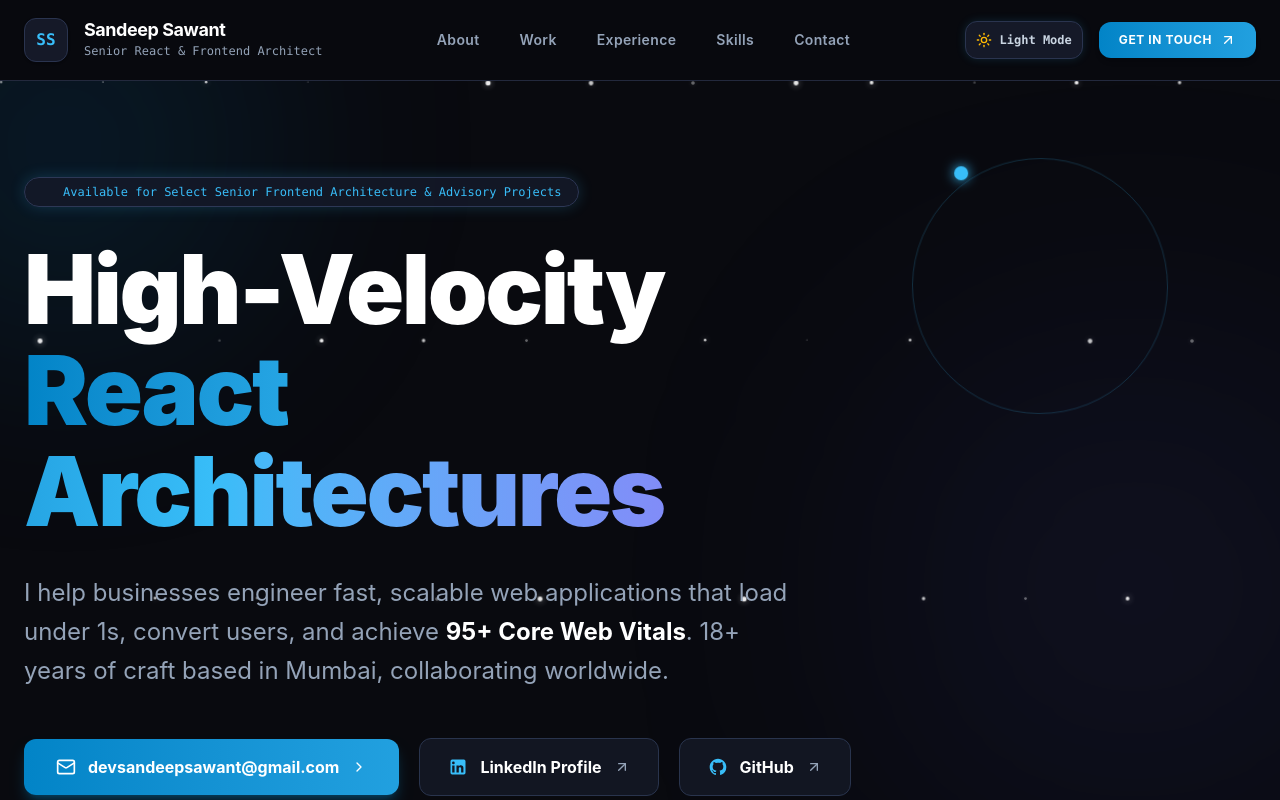
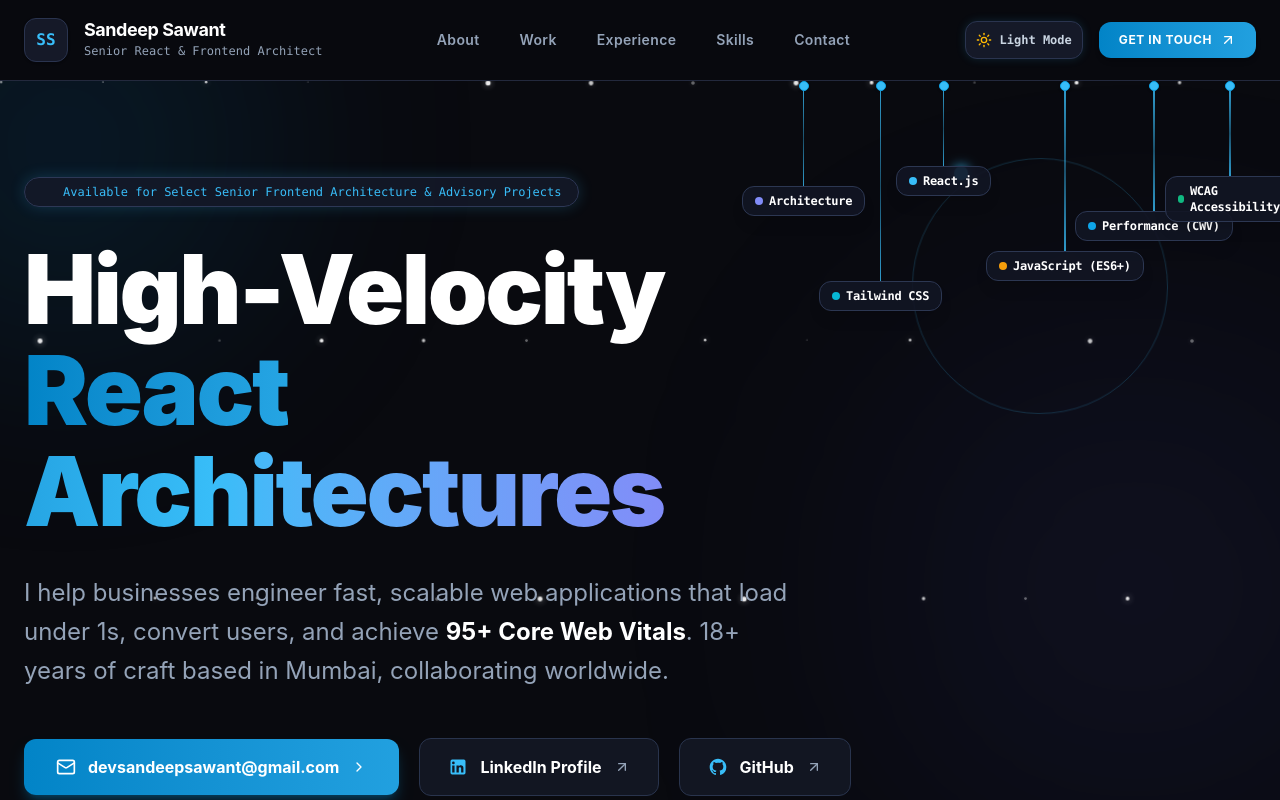
Before and after one commit to devsandeepsawant-max/portfolio, a React (Vite) app: page / in a window 1280 px wide. Shown: the top 800 px of the page. Built offline with nearby package versions, Linux system fonts and the light colour scheme.

Commit message:
feat: add falling and hanging skills animation with physics-based rope sway in hero section

```diff
--- a/src/App.jsx
+++ b/src/App.jsx
@@ -56,6 +56,16 @@ export default function App() {
       opacity: ((i % 5) + 3) / 10
     }));
   }, []);
+
+  // Hanging skills animation metadata
+  const hangingSkills = useMemo(() => [
+    { name: 'React.js', left: '70%', ropeHeight: '75px', dropDelay: '0.2s', swayDelay: '0.1s', badgeColor: '#38bdf8' },
+    { name: 'Performance (CWV)', left: '84%', ropeHeight: '120px', dropDelay: '0.6s', swayDelay: '0.7s', badgeColor: '#0ea5e9' },
+    { name: 'Architecture', left: '58%', ropeHeight: '95px', dropDelay: '1.0s', swayDelay: '1.4s', badgeColor: '#818cf8' },
+    { name: 'JavaScript (ES6+)', left: '77%', ropeHeight: '160px', dropDelay: '1.4s', swayDelay: '2.0s', badgeColor: '#f59e0b' },
+    { name: 'WCAG Accessibility', left: '91%', ropeHeight: '85px', dropDelay: '1.8s', swayDelay: '0.4s', badgeColor: '#10b981' },
+    { name: 'Tailwind CSS', left: '64%', ropeHeight: '190px', dropDelay: '2.2s', swayDelay: '1.1s', badgeColor: '#06b6d4' },
+  ], []);
 
   const stats = [
     { value: '18+', label: 'Years Experience', sub: 'From web craft to frontend architecture' },
@@ -281,6 +291,64 @@ export default function App() {
             <div className={`w-3.5 h-3.5 rounded-full absolute top-2 left-10 ${
               isDark ? 'bg-[#38bdf8] shadow-[0_0_12px_#38bdf8]' : 'bg-[#0284c7] shadow-[0_0_12px_rgba(2,132,199,0.7)]'
             }`}></div>
+          </div>
+
+          {/* Falling and Hanging Skills on Ropes */}
+          <div className="hidden lg:block absolute inset-x-0 top-0 h-full pointer-events-none z-10">
+            {hangingSkills.map((skill, idx) => (
+              <div
+                key={idx}
+                className="absolute top-0 flex flex-col items-center pointer-events-auto group"
+                style={{
+                  left: skill.left,
+                  animationDelay: skill.dropDelay,
+                }}
+              >
+                {/* Drop container */}
+                <div
+                  className="hanging-skill-drop flex flex-col items-center"
+                  style={{ animationDelay: skill.dropDelay }}
+                >
+                  {/* Gentle Swaying container */}
+                  <div
+                    className="hanging-skill-sway flex flex-col items-center cursor-pointer transition-transform duration-300 hover:scale-110"
+                    style={{ animationDelay: skill.swayDelay }}
+                  >
+                    {/* Anchor Pin at Top Ceiling */}
+                    <div className={`w-2.5 h-2.5 rounded-full border shadow-sm ${
+                      isDark ? 'bg-[#38bdf8] border-[#0ea5e9]' : 'bg-[#0284c7] border-sky-400'
+                    }`}></div>
+
+                    {/* Suspension Rope */}
+                    <div
+                      className={`w-[1.5px] transition-colors duration-300 ${
+                        isDark
+                          ? 'bg-gradient-to-b from-[#38bdf8]/80 via-[#38bdf8]/40 to-[#38bdf8]/80'
+                          : 'bg-gradient-to-b from-[#0284c7]/80 via-[#0284c7]/40 to-[#0284c7]/80'
+                      }`}
+                      style={{ height: skill.ropeHeight }}
+                    ></div>
+
+                    {/* Hanging Skill Card Badge */}
+                    <div
+                      className={`px-3 py-1.5 rounded-xl border text-xs font-mono font-bold tracking-tight shadow-lg backdrop-blur-md transition-all duration-300 group-hover:shadow-[0_0_16px_rgba(56,189,248,0.5)] ${
+                        isDark
+                          ? 'bg-[#121624]/90 text-white border-[#2c3752]'
+                          : 'bg-white/95 text-slate-800 border-sky-200'
+                      }`}
+                    >
+                      <span className="flex items-center gap-1.5">
+                        <span
+                          className="w-2 h-2 rounded-full animate-ping"
+                          style={{ backgroundColor: skill.badgeColor }}
+                        ></span>
+                        <span>{skill.name}</span>
+                      </span>
+                    </div>
+                  </div>
+                </div>
+              </div>
+            ))}
           </div>
         </div>
 
--- a/src/index.css
+++ b/src/index.css
@@ -54,9 +54,48 @@
   50% { opacity: 1; transform: scale(1.3); }
 }
 
-@keyframes shimmer {
-  0% { background-position: -200% 0; }
-  100% { background-position: 200% 0; }
+/* Hanging Rope Physics & Drop Animation */
+@keyframes dropAndSway {
+  0% {
+    transform: translateY(-220px) rotate(-12deg);
+    opacity: 0;
+  }
+  30% {
+    transform: translateY(12px) rotate(8deg);
+    opacity: 1;
+  }
+  50% {
+    transform: translateY(-6px) rotate(-5deg);
+  }
+  70% {
+    transform: translateY(3px) rotate(3deg);
+  }
+  85% {
+    transform: translateY(-1px) rotate(-1.5deg);
+  }
+  100% {
+    transform: translateY(0px) rotate(0deg);
+    opacity: 1;
+  }
+}
+
+@keyframes gentleSway {
+  0%, 100% {
+    transform: rotate(-2.5deg);
+  }
+  50% {
+    transform: rotate(2.5deg);
+  }
+}
+
+.hanging-skill-drop {
+  animation: dropAndSway 1.8s cubic-bezier(0.25, 1, 0.5, 1) forwards;
+  transform-origin: top center;
+}
+
+.hanging-skill-sway {
+  animation: gentleSway 5s ease-in-out infinite;
+  transform-origin: top center;
 }
 
 .animate-float {
```
